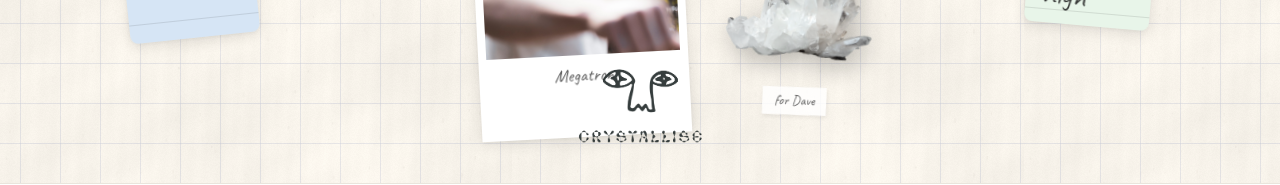
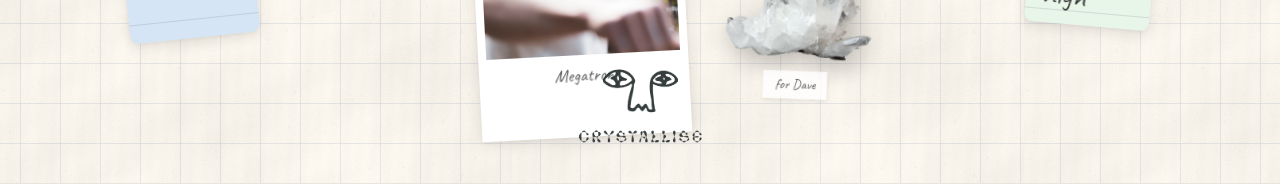
Before and after one commit to rbatsenko/crystallise-app, a Next.js app: page / in a window 1280 px wide. Shown: the part 617-802 px from the top of the page. Built offline with nearby package versions, Linux system fonts and the light colour scheme; a web font is replaced by a local one.

Commit message:
fix: move crystal label closer

```diff
--- a/src/components/CrystalItem.tsx
+++ b/src/components/CrystalItem.tsx
@@ -91,7 +91,7 @@ function CrystalItem({
 
       {/* Small paper label */}
       <div
-        className="mx-auto mt-1 px-3 py-1 bg-white/80 font-[family-name:var(--font-handwritten)] text-sm text-charcoal/70 text-center whitespace-nowrap"
+        className="mx-auto -mt-3 px-3 py-1 bg-white/80 font-[family-name:var(--font-handwritten)] text-sm text-charcoal/70 text-center whitespace-nowrap"
         style={{
           width: "fit-content",
           boxShadow: "1px 2px 4px rgba(0,0,0,0.08)",
```
